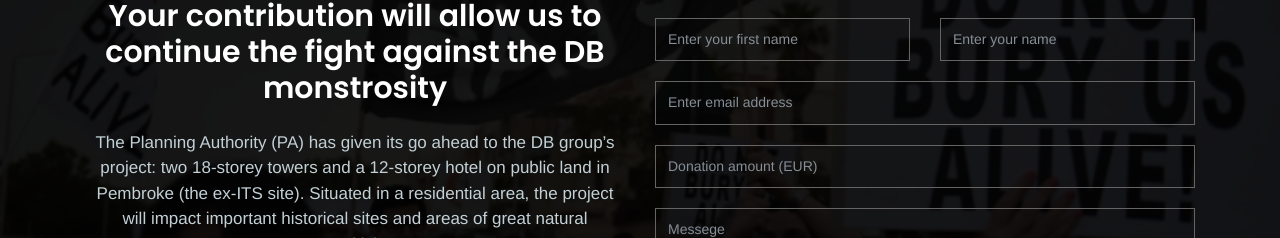
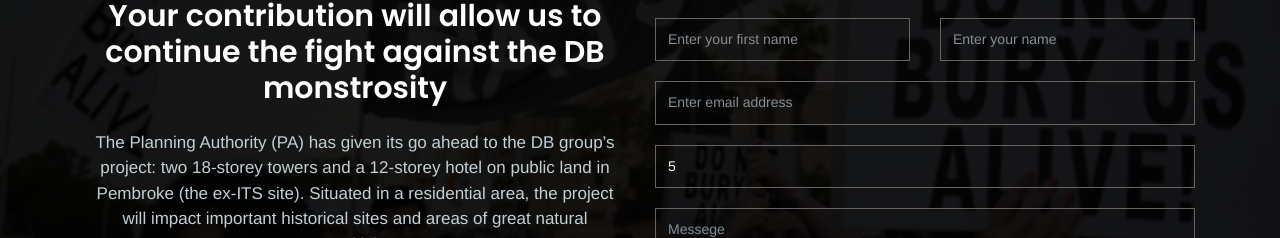
Before and after one commit to movimentgraffitti/comino-protest, a Vue app: page / in a window 1280 px wide. Shown: the part 1254-1492 px from the top of the page. Built offline with nearby package versions, Linux system fonts and the light colour scheme; no server answers; what vue-braintree would draw is missing.

Commit message:
Moved amount to numeric

```diff
--- a/src/components/Donation/DonationForm.vue
+++ b/src/components/Donation/DonationForm.vue
@@ -11,7 +11,7 @@
         <input  v-model="donationDetails.email" name="email" placeholder="Enter email address" pattern="[A-Za-z0-9._%+-]+@[A-Za-z0-9.-]+\.[A-Za-z]{1,63}$" onfocus="this.placeholder = ''" onblur="this.placeholder = 'Enter email address'" class="form-control mt-20" required="" type="email">
       </div>
       <div class="col-lg-12 d-flex flex-column">
-        <input v-model="donationDetails.amount"  placeholder="Donation amount (EUR)" onfocus="this.placeholder = ''" onblur="this.placeholder = 'Donation amount (USD)'" class="form-control mt-20" required="" type="text">
+        <input v-model="donationDetails.amount"  placeholder="Donation amount (EUR)" onfocus="this.placeholder = ''" onblur="this.placeholder = 'Donation amount (USD)'" class="form-control mt-20" required="" type="number">
 
         <textarea class="form-control mt-20" name="message" placeholder="Messege" onfocus="this.placeholder = ''" onblur="this.placeholder = 'Messege'" required="" v-model="donationDetails.message"></textarea>
       </div>
@@ -35,7 +35,7 @@
         name: null,
         surname: null,
         email: null,
-        amount: null,
+        amount: 5,
         message: null,
       },
     }
```
